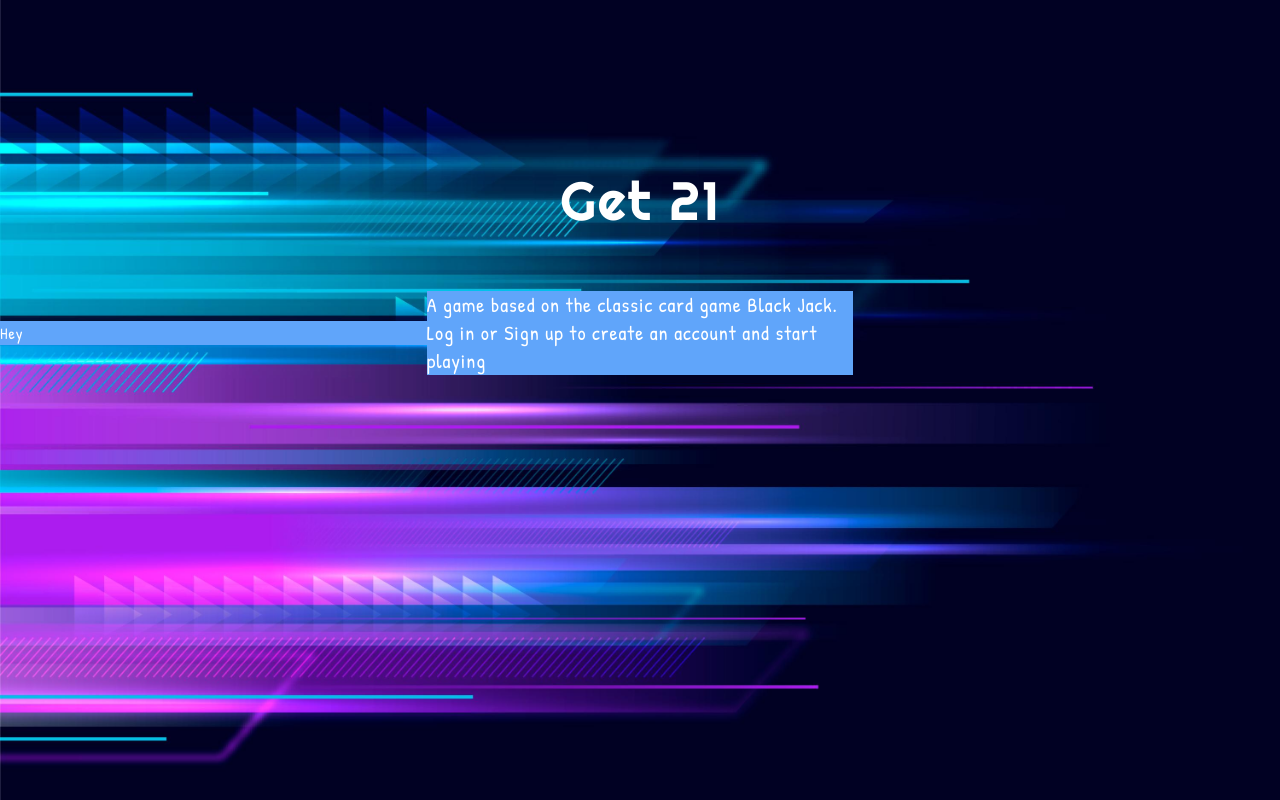
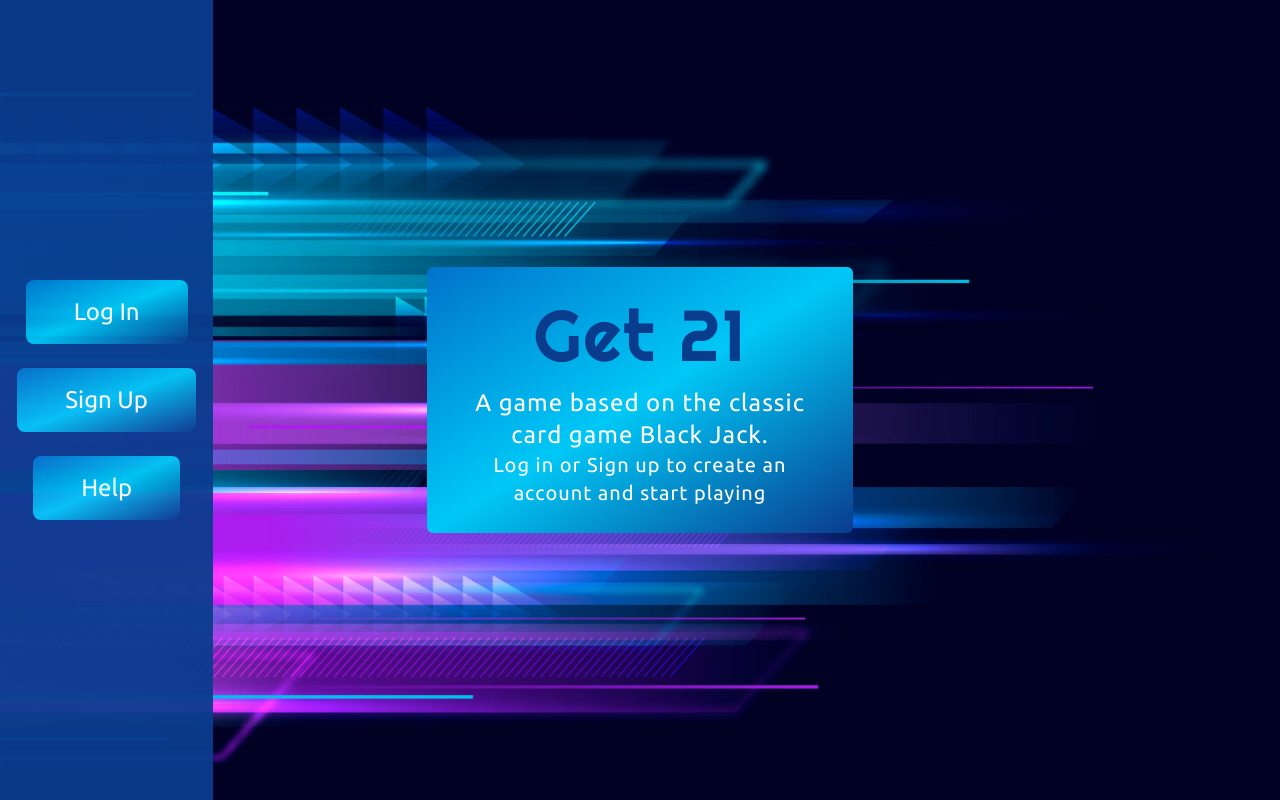
Before and after one commit to davidlidebrandt/get-21-frontend, a React (Create React App) app: page / in a window 1280 px wide. Built offline with nearby package versions, Linux system fonts and the light colour scheme.

Commit message:
Style index page

```diff
--- a/public/index.html
+++ b/public/index.html
@@ -17,6 +17,7 @@
     <link rel="preconnect" href="https://fonts.googleapis.com">
     <link rel="preconnect" href="https://fonts.gstatic.com" crossorigin>
     <link href="https://fonts.googleapis.com/css2?family=Indie+Flower&family=Patrick+Hand&family=Righteous&display=swap" rel="stylesheet">
+    <link href="https://fonts.googleapis.com/css2?family=Ubuntu:wght@300;400;500;700&display=swap" rel="stylesheet">
     <link rel="manifest" href="%PUBLIC_URL%/manifest.json" />
     <!--
       Notice the use of %PUBLIC_URL% in the tags above.
--- a/src/components/pages/Home.js
+++ b/src/components/pages/Home.js
@@ -3,11 +3,22 @@ import React from 'react'
 export default function Home() {
     return (
         <div id="home">
-            <div className="grid grid-cols-12 grid-rows-6 place-items-center min-h-screen">
-            <div className="col-span-12 row-start-2 transform scale-150"><h1 className="logo text-4xl transform mx-10">Get 21</h1></div>
-            <div className="col-span-4 row-start-3 bg-blue-400 w-full">Hey</div>
-            <div className="col-span-4 row-start-3 text-xl bg-blue-400 w-full">
-            <p className="">A game based on the classic card game Black Jack. Log in or Sign up to create an account and start playing</p>
+            <div className="grid grid-cols-12 grid-rows-6 min-h-screen">
+            <div className="col-span-4 row-span-6 w-full">
+                <div className="w-1/2 h-full bg-darker-blue text-2xl opacity-95 grid place-items-center">
+                    <div>
+                    <button className="block my-6 m-auto px-12 py-4 rounded-lg bg-gradient">Log In</button>
+                    <button className="block my-6 m-auto px-12 py-4 rounded-lg bg-gradient">Sign Up</button>
+                    <button className="block my-6 m-auto px-12 py-4 rounded-lg bg-gradient">Help</button>
+                    </div>
+                </div>
+            </div>
+            <div className="col-span-4 row-span-6 grid place-items-center transform">
+                <div className="bg-gradient h-1/3 rounded-md py-12">
+                <h1 className="logo text-4xl transform scale-200 mx-10 text-center text-darker-blue">Get 21</h1>
+                <p className="mx-8 mt-8 text-2xl text-center">A game based on the classic card game Black Jack. </p>
+                <p className="text-xl mx-8 text-center">Log in or Sign up to create an account and start playing</p>
+                </div>
             </div>
             </div>
         </div>
--- a/src/index.css
+++ b/src/index.css
@@ -6,7 +6,7 @@ body {
   padding: 0;
   margin: 0;
   font-family: 'Indie Flower', cursive;
-  font-family: 'Patrick Hand', cursive;
+  font-family: 'Ubuntu', sans-serif;
   letter-spacing: 1px;
   color: white;
 }
@@ -22,3 +22,27 @@ body {
   font-family: 'Righteous', cursive;
   color: white;
 }
+
+/*Utilities*/
+.scale-200 {
+  transform: scale(2.0);
+}
+
+
+/*Colors*/
+
+.bg-gradient {
+  background-image: linear-gradient(to bottom right, #0172cb, #00c8f6, #0a3c8e);
+}
+
+.bg-darker-blue {
+  background-color: #0a3c8e;
+}
+
+.text-darker-blue {
+  color: #0a3c8e;
+}
+
+.border-color-pink {
+  border-color: #ae4bed;
+}
```
